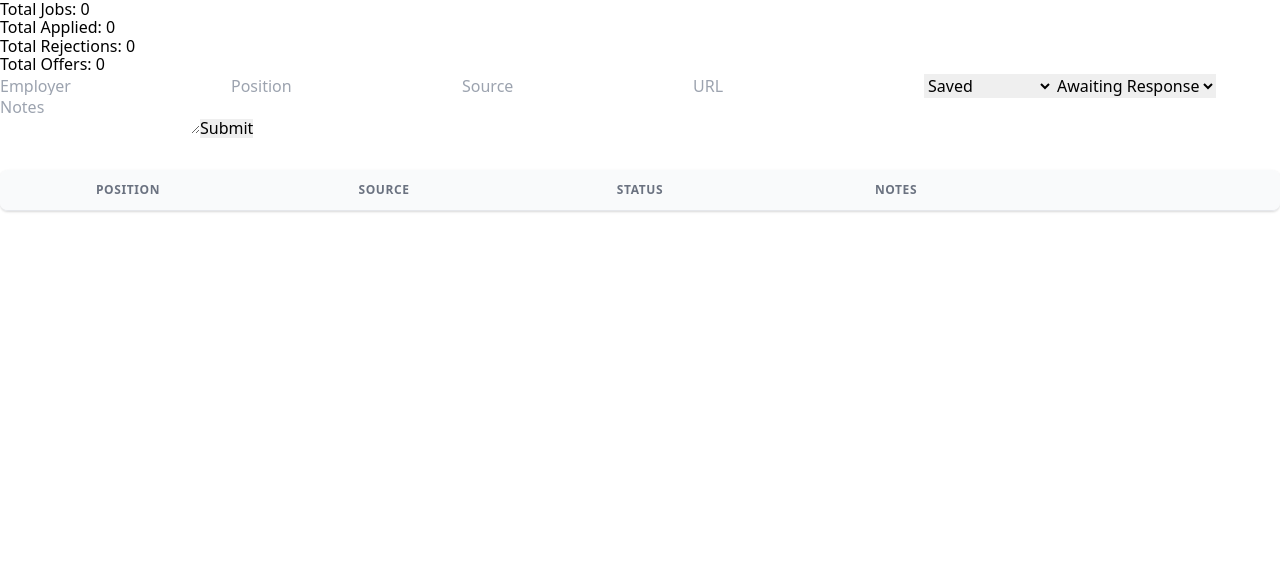
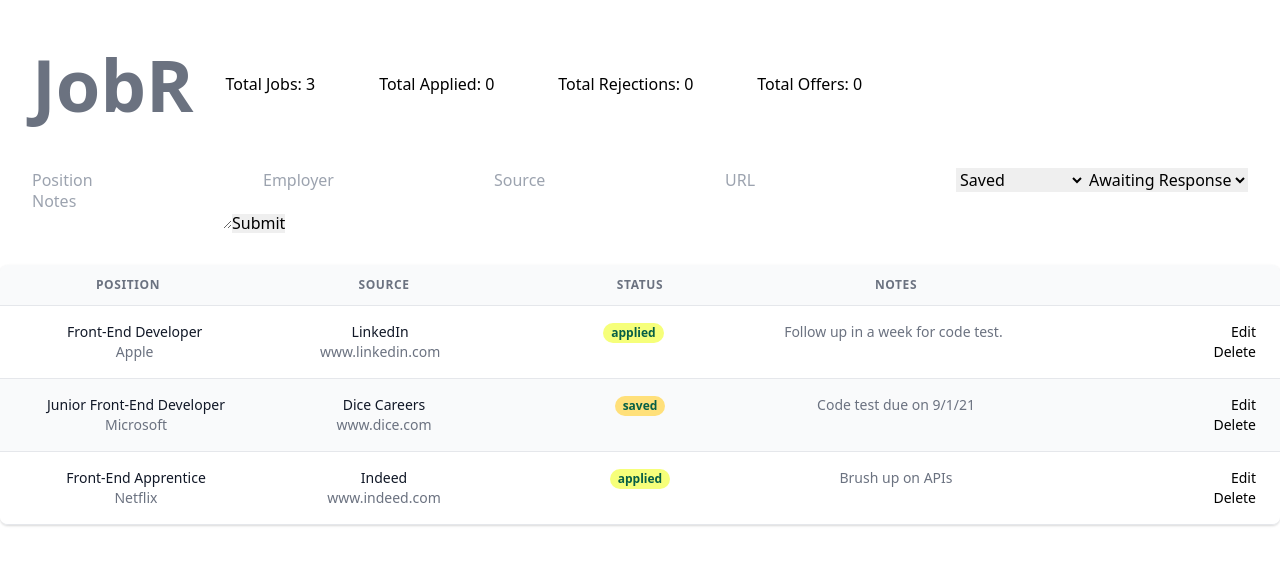
Before and after one commit to rscole87/job-search-app, a React (Create React App) app: page / in a window 1280 px wide. Shown: the top 564 px of the page. Built offline with nearby package versions, Linux system fonts and the light colour scheme.

Commit message:
add header and move counters to header

```diff
--- a/src/components/CounterComponent.js
+++ b/src/components/CounterComponent.js
@@ -3,20 +3,20 @@ import React from 'react'
 const Counters = (props) => {
     return (
         <>
-            <div>
-                <div>
+            <div className="flex">
+                <div className="px-8">
                     <h2>Total Jobs: {props.jobsCount}</h2>
                 </div>
 
-                <div>
+                <div className="px-8">
                     <h4>Total Applied: {props.appliedCount}</h4>
                 </div>
 
-                <div>
+                <div className="px-8">
                     <h4>Total Rejections: {props.rejectCount}</h4>
                 </div>
 
-                <div>
+                <div className="px-8">
                     <h4>Total Offers: {props.offerCount}</h4>
                 </div>
             </div>
--- /dev/null
+++ b/src/components/HeaderComponent.js
@@ -0,0 +1,15 @@
+import React from 'react'
+import Counters from './CounterComponent';
+
+const Header = (props) => {
+    return (
+        <div className="px-8 flex items-center xjustify-between">
+            <h1 className="text-gray-500 text-7xl font-extrabold">
+                JobR
+            </h1>
+            <Counters jobsCount={props.jobsCount} appliedCount={props.appliedCount} rejectCount={props.rejectCount} offerCount={props.offerCount}  />
+        </div>
+    )
+}
+
+export default Header;
--- a/src/components/InputFormComponent.js
+++ b/src/components/InputFormComponent.js
@@ -36,9 +36,9 @@ const InputForm = (props) => {
 
   return (
     <>
-      <form action="">
+      <form action="" className="px-8">
+        <input type="text" value={position} placeholder="Position" onChange={(e) => setPosition(e.target.value)} />
         <input type="text" value={employer} placeholder="Employer" onChange={(e) => setEmployer(e.target.value)} />
-        <input type="text" value={position} placeholder="Position" onChange={(e) => setPosition(e.target.value)} />
         <input type="text" value={jobSource} placeholder="Source" onChange={(e) => setJobSource(e.target.value)} />
         <input type="text" value={url} placeholder="URL" onChange={(e) => setUrl(e.target.value)} />
 
--- a/src/components/MainComponent.js
+++ b/src/components/MainComponent.js
@@ -1,11 +1,11 @@
 import React, { useState } from "react";
 import JOBLIST from "../shared/jobListData";
-import Counters from "./CounterComponent";
+import Header from "./HeaderComponent";
 import InputForm from "./InputFormComponent";
 import JobListArea from "./JobListAreaComponent";
 
 const Main = () => {
-  const [jobListData, setJobListData] = useState([]);
+  const [jobListData, setJobListData] = useState(JOBLIST);
   const [appliedCount, setAppliedCount] = useState(0);
   const [rejectCount, setRejectCount] = useState(0);
   const [offerCount, setOfferCount] = useState(0);
@@ -16,7 +16,7 @@ const Main = () => {
 
   return (
     <>
-      <Counters jobsCount={jobListData.length} appliedCount={appliedCount} rejectCount={rejectCount} offerCount={offerCount} />
+      <Header jobsCount={jobListData.length} appliedCount={appliedCount} rejectCount={rejectCount} offerCount={offerCount} />
 
       <InputForm jobListData={jobListData}  setJobListData={setJobListData}/>
 
--- a/src/shared/jobListData.js
+++ b/src/shared/jobListData.js
@@ -1,27 +1,33 @@
 const JOBLIST = [
   {
+    key: 0,
     date: "8/19/21",
     employer: "Apple",
     position: "Front-End Developer",
     jobSource: "LinkedIn",
+    url: "www.linkedin.com",
     status: "applied",
     employerResponse: "",
     notes: "Follow up in a week for code test.",
   },
   {
+    key: 1,
     date: "8/18/21",
     employer: "Microsoft",
     position: "Junior Front-End Developer",
     jobSource: "Dice Careers",
+    url: "www.dice.com",
     status: "saved",
     employerResponse: "",
     notes: "Code test due on 9/1/21",
   },
   {
+    key: 2,
     date: "8/16/21",
     employer: "Netflix",
     position: "Front-End Apprentice",
     jobSource: "Indeed",
+    url: "www.indeed.com",
     status: "applied",
     employerResponse: "",
     notes: "Brush up on APIs",
```
